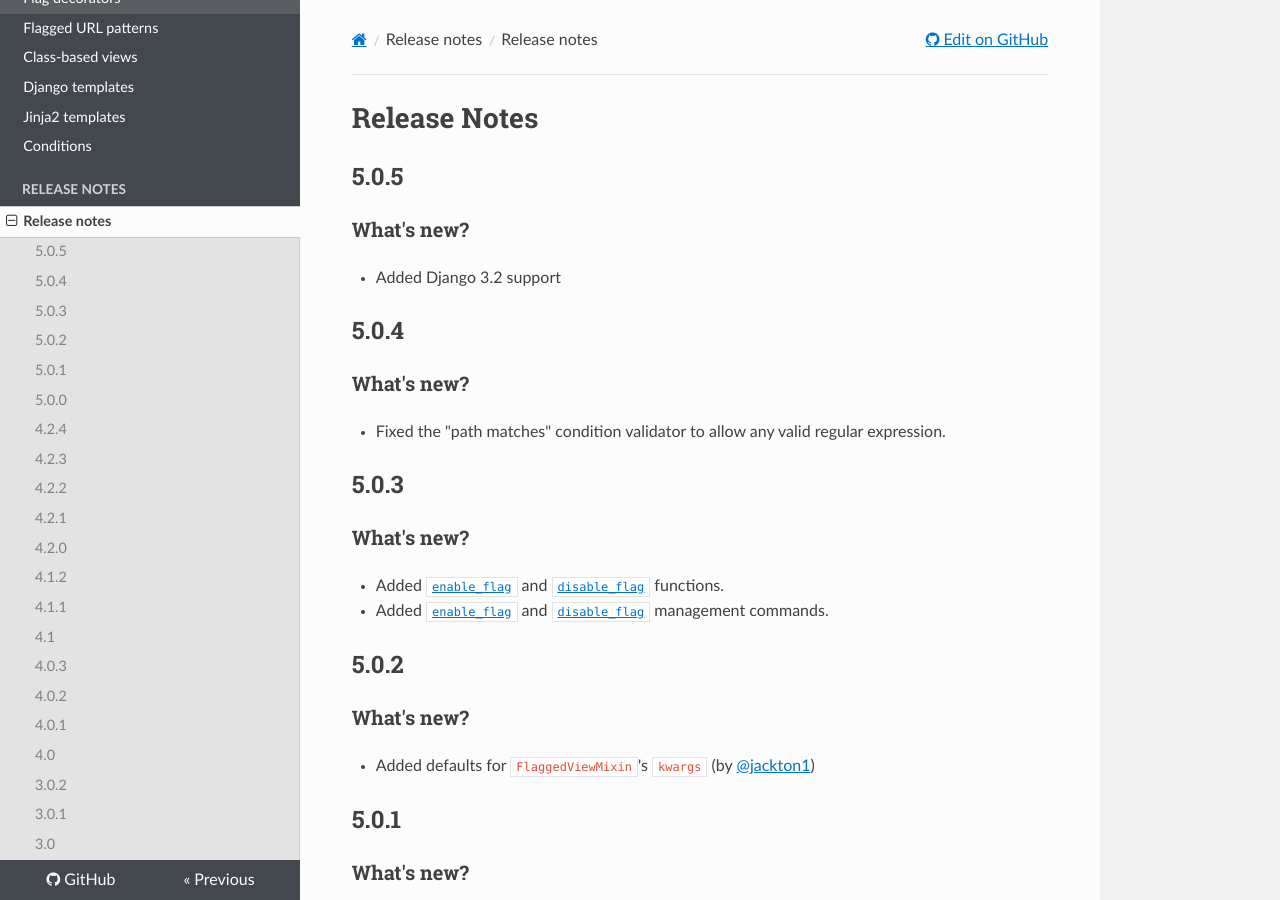
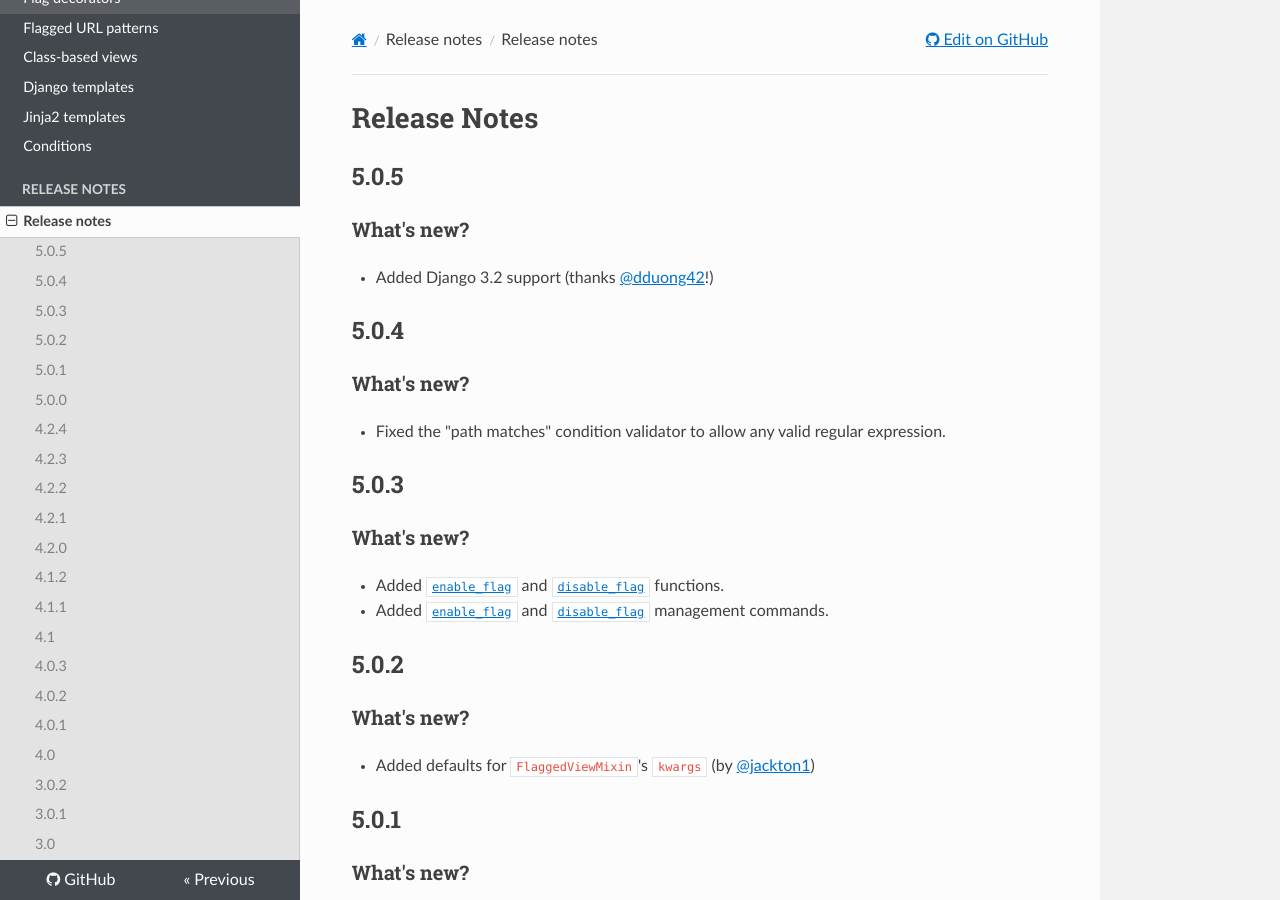
Before and after one commit to cfpb/django-flags, an MkDocs documentation site: the page built from docs/releasenotes.md, in a window 1280 px wide and 900 px high. Built offline with MkDocs 1.6.1, drawn with Linux system fonts in a browser that asks for light colours; nearby versions of some CDN libraries; old or Windows-style settings are respelled for this version of MkDocs.

Commit message:
Update releasenotes.md

```diff
--- a/docs/releasenotes.md
+++ b/docs/releasenotes.md
@@ -4,7 +4,7 @@
 
 ### What's new?
 
-- Added Django 3.2 support
+- Added Django 3.2 support (thanks [@dduong42](https://github.com/dduong42)!)
 
 
 ## 5.0.4
```
